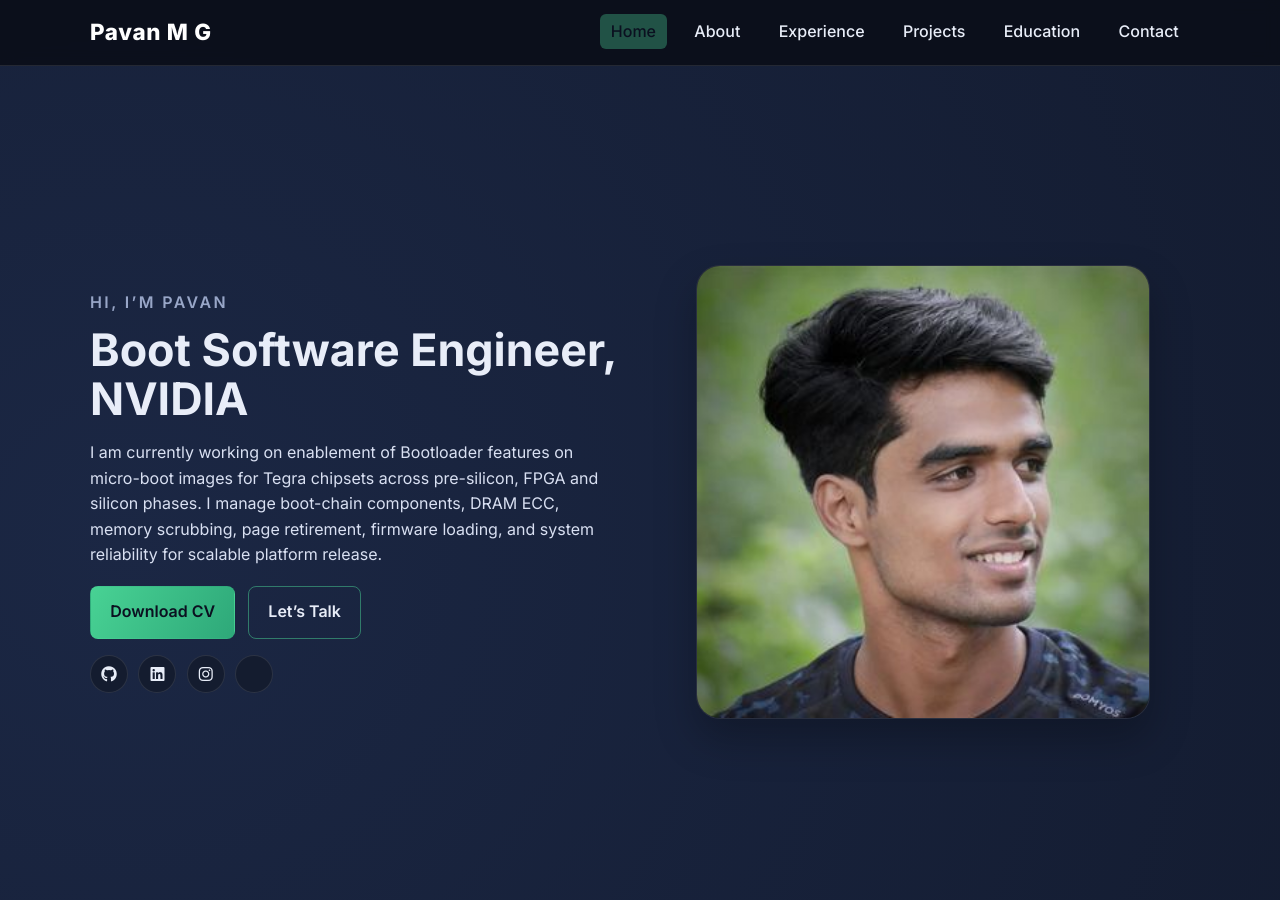
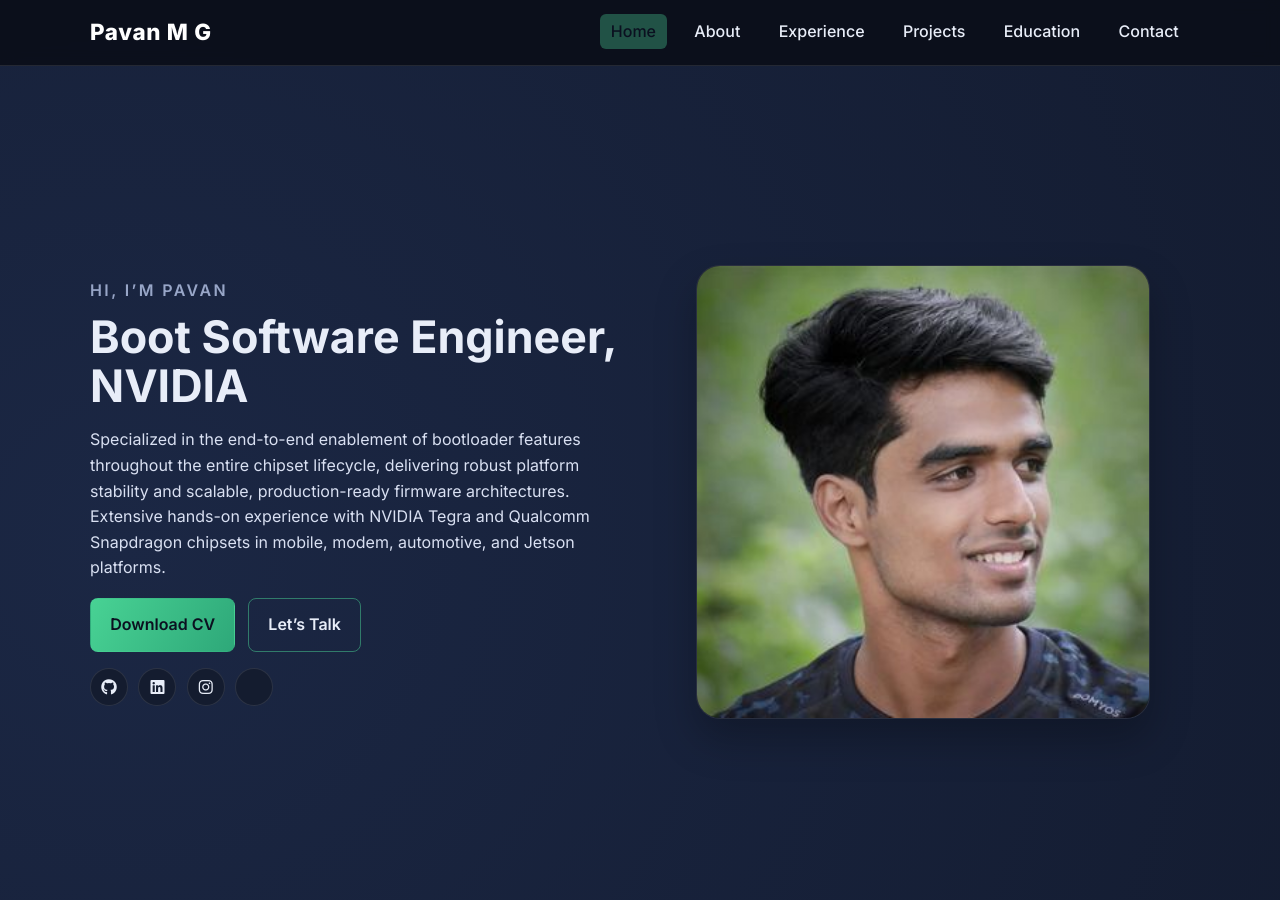
Before and after one commit to pavan-mg/pavan-mg.github.io, a Jekyll site: the page index.html, which Jekyll copies as it is, in a window 1280 px wide and 900 px high. Built offline with Jekyll 4.4.1, drawn with Linux system fonts in a browser that asks for light colours; some of the changed text lies outside the part shown.

Commit message:
Update index.html

```diff
--- a/index.html
+++ b/index.html
@@ -44,7 +44,7 @@
         <div class="hero-text">
           <p class="eyebrow">Hi, I’m Pavan</p>
           <h1>Boot Software Engineer, NVIDIA</h1>
-          <p>I am currently working on enablement of Bootloader features on micro-boot images for Tegra chipsets across pre-silicon, FPGA and silicon phases. I manage boot-chain components, DRAM ECC, memory scrubbing, page retirement, firmware loading, and system reliability for scalable platform release.</p>
+          <p>Specialized in the end-to-end enablement of bootloader features throughout the entire chipset lifecycle, delivering robust platform stability and scalable, production-ready firmware architectures. Extensive hands-on experience with NVIDIA Tegra and Qualcomm Snapdragon chipsets in mobile, modem, automotive, and Jetson platforms.</p>
           <div class="hero-actions">
             <a class="btn btn-primary" href="https://pavan-mg.in/assets/Pavan M G CV.pdf" target="_blank" rel="noreferrer">Download CV</a>
             <a class="btn btn-outline" href="#contact">Let’s Talk</a>
@@ -216,9 +216,9 @@
         <div>
           <h2>Contact</h2>
           <p>Email: <a href="mailto:pavanmggp@gmail.com">pavanmggp@gmail.com</a></p>
-          <p>Location: Hyderabad, India</p>
-          <p>Current Company: Qualcomm</p>
-          <p>Open to new collaborations and technical leadership roles.</p>
+          <p>Location: Bengaluru, India</p>
+          <p>Current Company: Nvidia</p>
+          <p>Open to new collaborations and technical roles.</p>
           <a class="btn btn-primary" href="mailto:pavanmggp@gmail.com">Send a message</a>
         </div>
         <form action="mailto:pavanmggp@gmail.com" method="post" encType="text/plain" class="contact-form">
```
